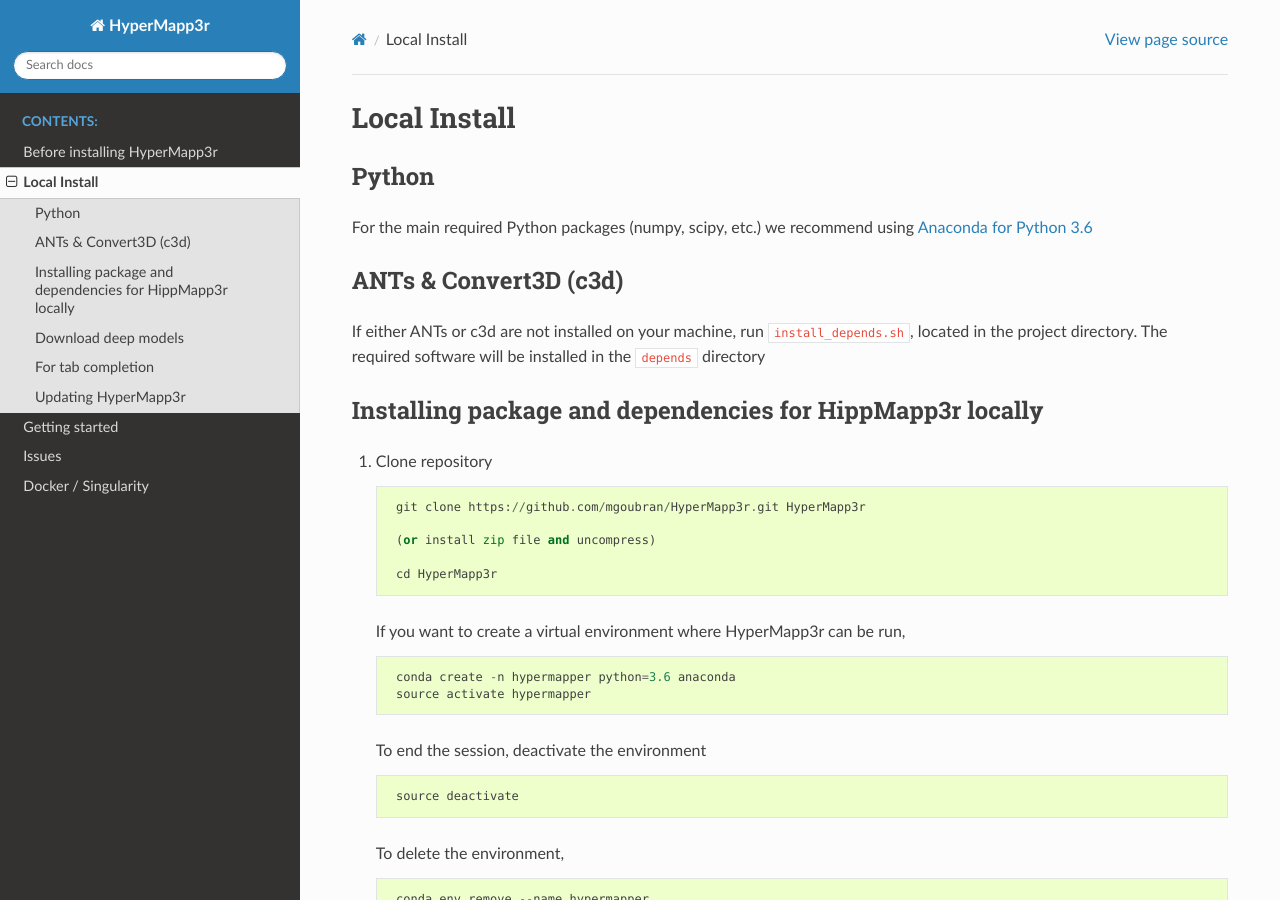
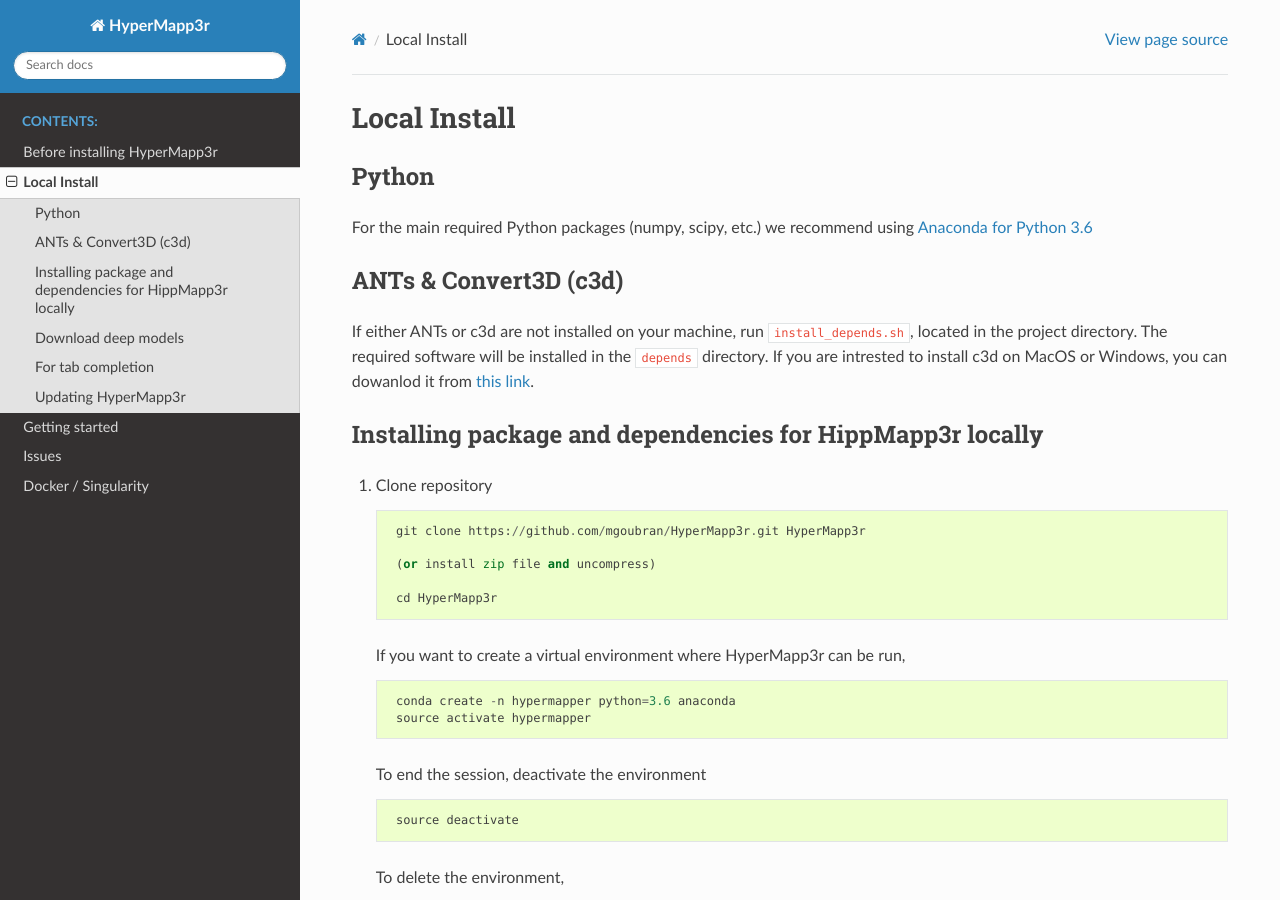
Before and after one commit to AICONSlab/HyperMapp3r, a Sphinx documentation site: the page built from docs/install.md, in a window 1280 px wide and 900 px high. Built offline with Sphinx 7.4.7 and the Read the Docs theme 2.0.0, drawn with Linux system fonts in a browser that asks for light colours; pages that are not in the unit, such as notebooks, are missing from menus.

Commit message:
Update install.md

```diff
--- a/docs/install.md
+++ b/docs/install.md
@@ -7,7 +7,7 @@
 
 ## ANTs & Convert3D (c3d)
 
-If either ANTs or c3d are not installed on your machine, run `install_depends.sh`, located in the project directory. The required software will be installed in the `depends` directory
+If either ANTs or c3d are not installed on your machine, run `install_depends.sh`, located in the project directory. The required software will be installed in the `depends` directory.  If you are intrested to install c3d on MacOS or Windows, you can dowanlod it from [this link](http://www.itksnap.org/pmwiki/pmwiki.php?n=Downloads.C3D).
 
 ## Installing package and dependencies for HippMapp3r locally
 
```
